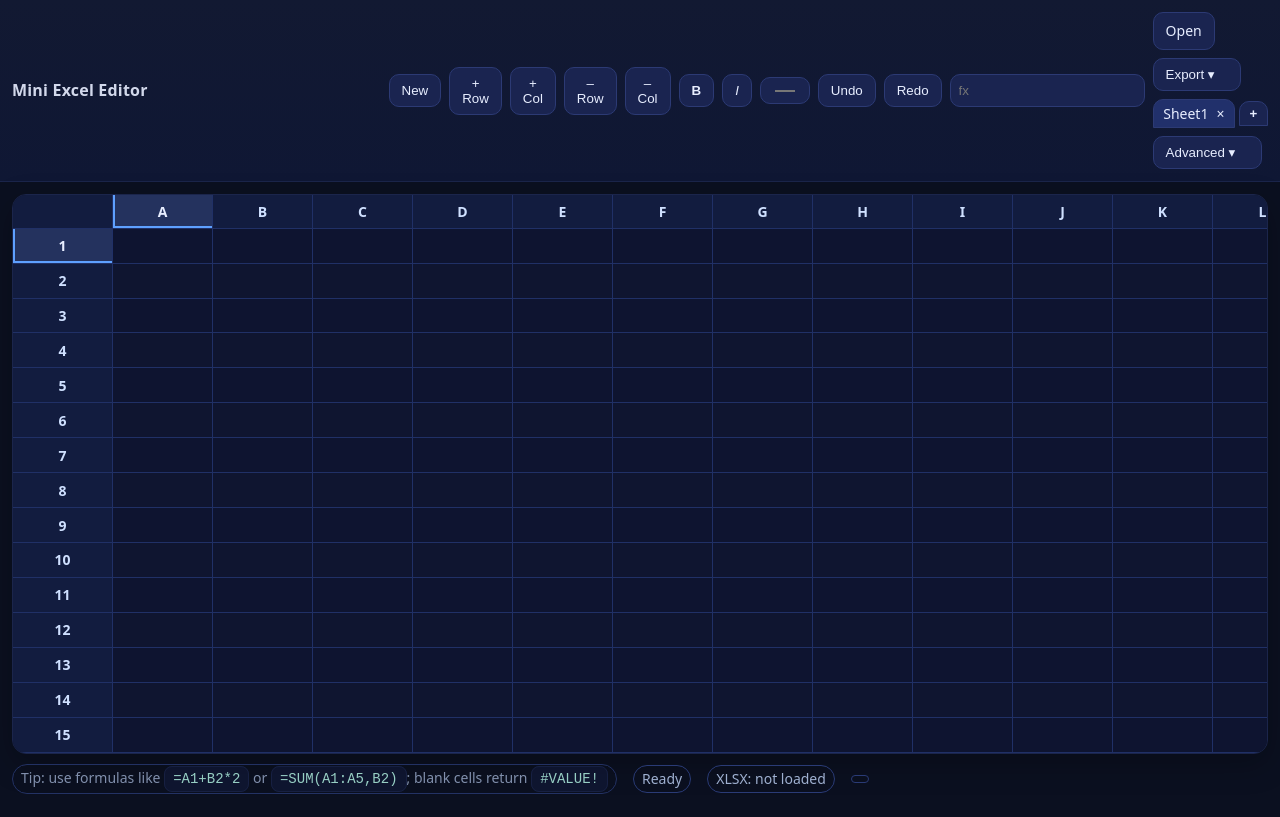
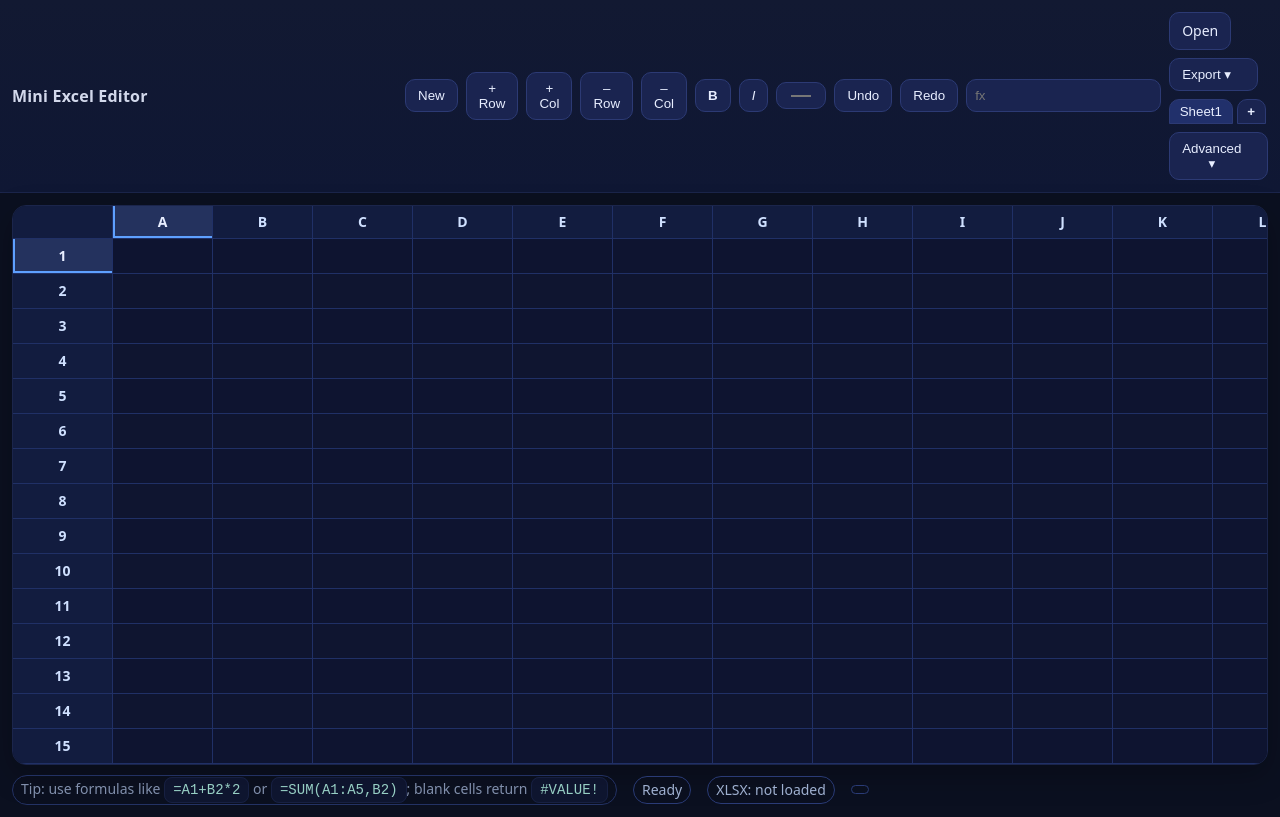
Before and after one commit to yapweijun1996/AI-Agent-Microsoft-Excel-Editor, a plain HTML site: page index.html in a window 1280 px wide. Drawn offline with Linux system fonts and the light colour scheme.

Commit message:
feat: enhance sheet tab UI

```diff
--- a/app.js
+++ b/app.js
@@ -40,14 +40,18 @@ document.addEventListener('DOMContentLoaded', () => {
     function renderTabs(){
       sheetTabs.innerHTML='';
       sheets.forEach((s,i)=>{
-        const tab=document.createElement('div');
+        const tab=document.createElement('button');
+        tab.type='button';
         tab.className='sheetTab'+(i===activeSheetIndex?' active':'');
         tab.textContent=s.name;
         tab.dataset.idx=i;
-        const close=document.createElement('span');
-        close.textContent='×';
-        close.className='close';
-        tab.appendChild(close);
+        if(sheets.length>1){
+          const close=document.createElement('span');
+          close.textContent='×';
+          close.className='close';
+          close.setAttribute('aria-label','Close sheet');
+          tab.appendChild(close);
+        }
         sheetTabs.appendChild(tab);
       });
       const add=document.createElement('button');
--- a/style.css
+++ b/style.css
@@ -35,11 +35,13 @@
   .hint{opacity:.8}
   .danger{color:#ff9da6}
   .ok{color:#9dffb3}
-  .sheetTabs{display:flex;gap:.25rem;align-items:center}
-  .sheetTab{padding:.25rem .6rem;background:#1a2450;border:1px solid #2c3a74;border-radius:10px 10px 0 0;cursor:pointer;position:relative;}
-  .sheetTab.active{background:#21306b}
-  .sheetTab .close{margin-left:.5rem;cursor:pointer}
-  .sheetTab.add{font-weight:600}
+.sheetTabs{display:flex;gap:.25rem;align-items:center}
+.sheetTab{display:flex;align-items:center;gap:.25rem;padding:.25rem .6rem;background:#1a2450;border:1px solid #2c3a74;border-radius:10px 10px 0 0;cursor:pointer;position:relative;}
+.sheetTab.active{background:#21306b}
+.sheetTab .close{margin-left:.15rem;font-weight:600;cursor:pointer;opacity:0;transition:opacity .2s}
+.sheetTab:hover .close{opacity:.8}
+.sheetTab.add{font-weight:600}
+.sheetTab:focus-visible{outline:2px solid var(--accent);outline-offset:2px}
   .debug{margin-top:10px;background:#0a122e;border:1px solid #1b254b;border-radius:12px;padding:8px;max-height:20vh;overflow:auto}
   .debug h3{margin:0 0 6px 0;font-size:12px;color:#bcd}
   .debug pre{margin:0;font-size:12px;white-space:pre-wrap;word-break:break-word}
```
